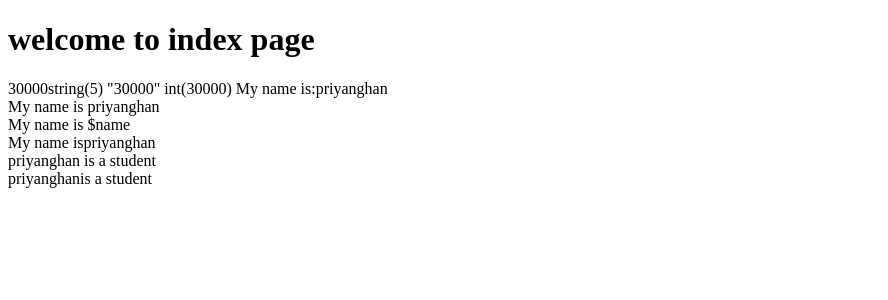
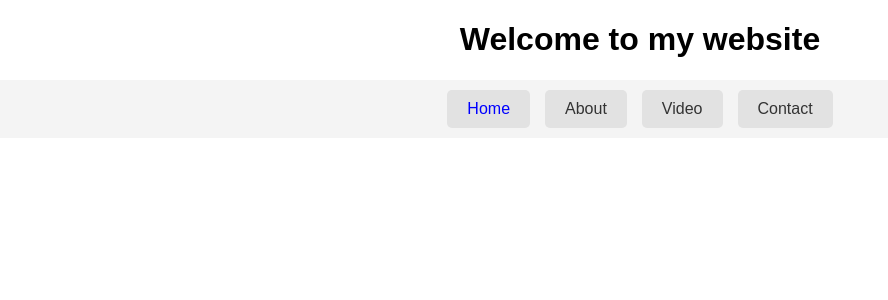
Before and after one commit to Shanth05/php_practice, a PHP site: page / in a window 1280 px wide. Shown: the top 300 px of the page, without its empty margins (0-888 px from the left). Run offline with PHP 8.4, Linux system fonts and the light colour scheme.

Commit message:
Update index.php

```diff
--- a/index.php
+++ b/index.php
@@ -1,45 +1,18 @@
-
 <!DOCTYPE html>
 <html lang="en">
 <head>
     <meta charset="UTF-8">
     <meta name="viewport" content="width=device-width, initial-scale=1.0">
     <title>Document</title>
+    <link rel="stylesheet" href="css/style.css">
 </head>
 <body>
-    <?php
-    echo "<h1> welcome to index page </h1>";
-
-    $pricee='30000';
-    $price=30000;
-    echo "$price";
-    var_dump($pricee);
-    var_dump($price);
-
-$name="priyanghan";
-echo "My name is:".$name;
-
-echo "<br>";
-
-echo "My name is $name";
-
-echo "<br>";
-
-echo 'My name is $name';
-
-echo "<br>";
-
-echo "My name is$name";
-
-echo "<br>";
-
-echo "$name is a student";
-
-echo "<br>";
-
-echo "{$name}is a student";
-    ?>
-
-
+    <h1>Welcome to my website</h1>
+    <nav>
+        <a href="index.php" class="active">Home</a>
+        <a href="page/about.php">About</a>
+        <a href="page/video.php">Video</a>
+        <a href="page/contact.php">Contact</a>
+    </nav>
 </body>
 </html>
```
